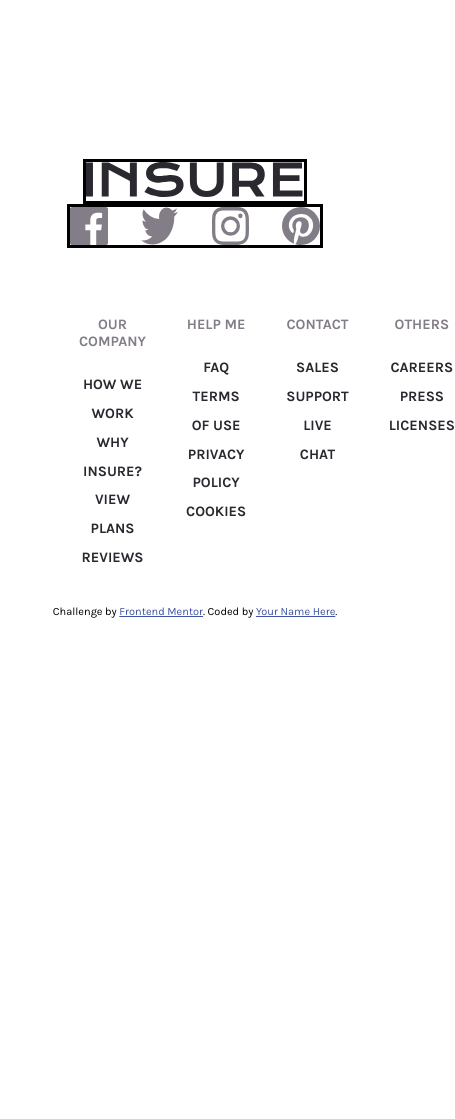
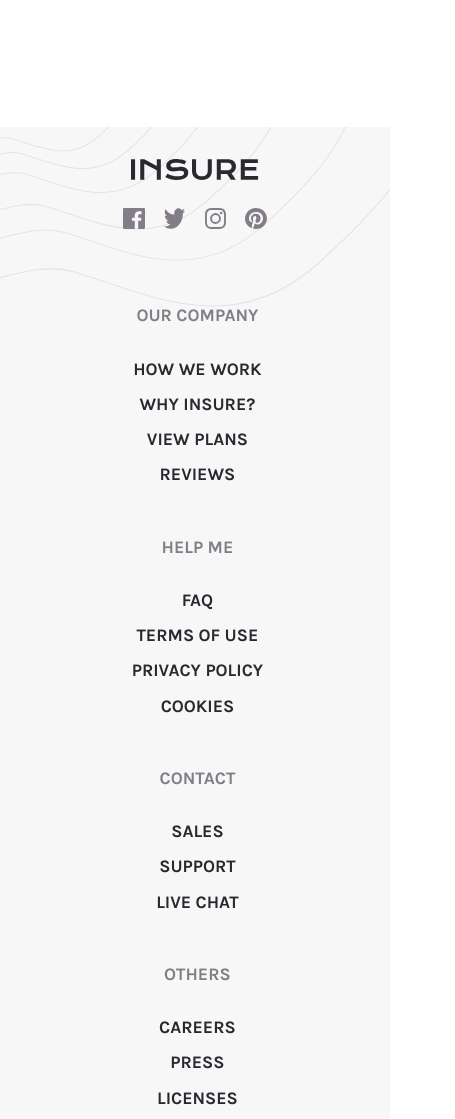
Before and after one commit to macluiggy/FM-insure-landing-page-master, a plain HTML site: page index.html in a window 390 px wide. Shown: the part 3100-4219 px from the top of the page, 455 px wide, since content can reach past the window. Before the commit the page ends 3718 px from the top, so only its background shows below. Drawn offline with Linux system fonts and the light colour scheme.

Commit message:
footer terminado

```diff
--- a/css/styles.css
+++ b/css/styles.css
@@ -52,12 +52,21 @@ nav ul {
 nav li {
     list-style-type: none;
     padding: 0 1em 0 1em;
+    cursor: pointer;
+}
+nav li:hover {
+    color: var(--Dark-Grayish-Violet);
 }
 nav li.bordered {
     border: solid var(--Dark-Grayish-Violet);
     padding: 0.5em 1.5em;
     text-transform: uppercase;
     color: var(--Dark-Grayish-Violet);
+}
+nav li.bordered:hover {
+    background-color: var(--Very-Dark-Violet);
+    border: solid var(--Very-Dark-Violet);
+    color: white;
 }
 header section {
     background-color: var(--Very-Dark-Violet);
@@ -86,7 +95,7 @@ header section h1 {
     font-weight: lighter;
     width: 80%;
 }
-header section button {
+.view-plans {
     border: solid;
     background-color: transparent;
     color: var(--Very-Light-Gray);
@@ -94,6 +103,10 @@ header section button {
     text-transform: uppercase;
     font-weight: bold;
     margin: 2.5em 0 0 0;
+    cursor: pointer;
+}
+.view-plans:hover {
+    color: white;
 }
 header section p {
     padding: 1em 0 0 0;
@@ -351,6 +364,12 @@ main .list-main-section1 {
     font-weight: bold;
     margin-top: 2em;
 }
+.main-section2 button:hover {
+    border: solid white;
+    color: var(--Very-Dark-Violet);
+    background-color: white;
+    cursor: pointer;
+}
 /*main section 2 mobile*/
 @media screen and (max-width: 700px) {
     .main-section2 {
@@ -377,19 +396,25 @@ FOOTER SECTION
 ---------------*/
 footer {
     margin: 0 auto;
-    width: 80%;
     padding: 0 0 2em 0;
+    background-color: rgba(128, 128, 128, 0.061);
+    background-image: url('../images/bg-pattern-footer-desktop.svg');
+    background-position: left top;
+    background-repeat: no-repeat;
 }
 .footer-logos {
     display: flex;
     justify-content: space-between;
     padding: 02em 0;
+    width: 80%;
+    margin: 0 auto;
 }
 .about {
     display: flex;
     justify-content: space-between;
-    width: 85%;
+    width: 75%;
     text-transform: uppercase;
+    margin: 0 auto;
 }
 .about ul {
     font-size: 0.9em;
@@ -406,37 +431,63 @@ footer {
     color: var(--Very-Dark-Violet);
     font-weight: bold;
 }
+.about li:hover {
+    text-decoration-line: underline;
+    cursor: pointer;
+}
 .social-media {
-    width: 15%;
+    width: 9em;
     display: flex;
     justify-content:space-between;
 }
 .social-media img {
     width: 15%;
+    cursor: pointer;
 }
+.social-media img:hover {
+    fill: #000;
+    filter:  brightness(0);
+}
+
 /*footer mobile*/
 @media screen and (max-width: 700px) {
     footer {
         text-align: center;
+        background-image: url('../images/bg-pattern-footer-mobile.svg');
+        background-size: 100%;
     }
     .footer-logos {
         display: flex;
-        justify-content: center;
         padding: 02em 0;
         flex-direction: column;
     }
+    .insure-logo {
+        padding-bottom: 1.5em;
+    }
     .social-media {
         display: flex;
-        width: 80%;
+        width: 9em;
         margin: 0 auto;
-        border: solid;
     }
     .insure-logo {
-        border: solid;
-        width: 70%;
+        width: 8em;
         margin: 0 auto;
     }
     .insure-logo img {
         width: 100%;
     }
+
+    .about {
+        display: flex;
+        justify-content: space-between;
+        width: 100%;
+        text-transform: uppercase;
+        flex-direction: column;
+        margin: 0 auto;
+    }
+    .about ul {
+        position: relative;
+        right: 1em;
+        font-size: 1.1em;
+    }
 }
--- a/index.html
+++ b/index.html
@@ -40,7 +40,7 @@
   <p>Get your life insurance coverage easier and faster. We blend our expertise
     and technology to help you find the plan that’s right for you. Ensure you
     and your loved ones are protected.</p>
-  <button>
+  <button class="view-plans">
     View plans
   </button>
   </article>
@@ -149,7 +149,7 @@
 
   <div class="attribution">
     Challenge by <a href="https://www.frontendmentor.io?ref=challenge" target="_blank">Frontend Mentor</a>.
-    Coded by <a href="#">Your Name Here</a>.
+    Coded by <a href="https://www.frontendmentor.io/profile/macluiggy" target="_blank">Luiggy Macias</a>.
   </div>
   <script>
   function myFunction(x) {
```
